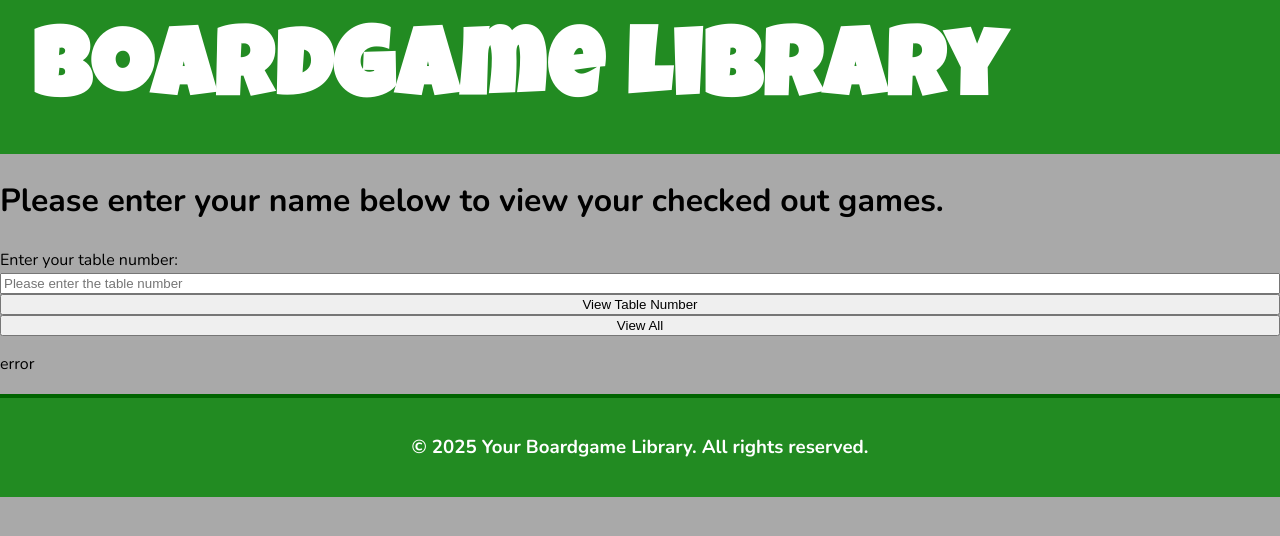
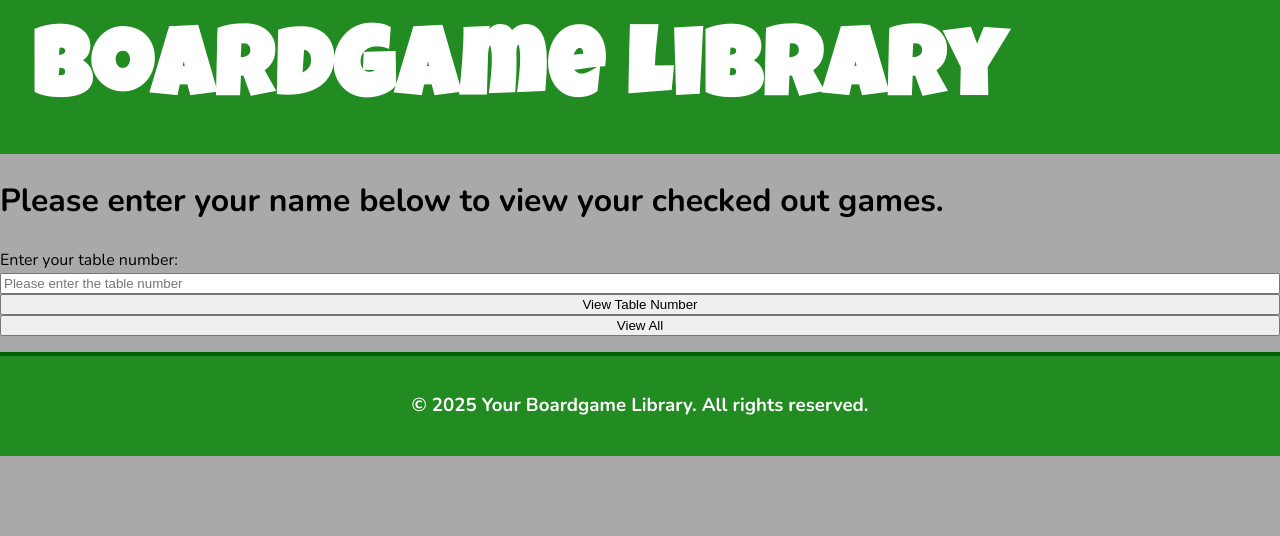
Before and after one commit to cdbroyles/Boardgame-Library-Full-Stack-Project, a React (Vite) app in the folder Boardgame-Library/: page /AccountLogin in a window 1280 px wide. Shown: the top 536 px of the page. Built offline with nearby package versions, Linux system fonts and the light colour scheme.

Commit message:
working on indexOf

```diff
--- a/Boardgame-Library/src/App.jsx
+++ b/Boardgame-Library/src/App.jsx
@@ -17,7 +17,6 @@ function App() {
             <Route path="/AccountLogin" element={<ViewCheckedOutItems />} />
             <Route path="/GameLibrary" element={<GameLibrary />} />
             <Route path="/Return" element={<ReturnGames />} />
-            <Route path="/ListOfCheckedOutItems" element={<ListOfCheckedOutItems />} />
           </Routes>
         </Router>
     </>
--- a/Boardgame-Library/src/assets/CheckedOutItems.jsx
+++ b/Boardgame-Library/src/assets/CheckedOutItems.jsx
@@ -4,6 +4,9 @@ let checkedOutItems = [{
 }, {
     tableNumber: 2,
     games: ["Gaia Project", "Clans of Caledonia"]
+}, {
+    tableNumber: 5,
+    games: ["Planet Unknown"]
 }]
 
 export default checkedOutItems;
--- a/Boardgame-Library/src/pages/ViewCheckedOutItems.jsx
+++ b/Boardgame-Library/src/pages/ViewCheckedOutItems.jsx
@@ -1,13 +1,32 @@
 import checkedOutItems from "../assets/CheckedOutItems";
 import Footer from "../components/CommonFooter";
 import Header from "../components/CommonHeader";
-import { useState } from "react"
+import { useEffect, useState } from "react";
 import ListOfCheckedOutItems from "./ListOfCheckedOutItems";
 import { Link } from "react-router-dom";
 
 const ViewCheckedOutItems = () => {
     const [tableNumber, setTableNumber] = useState("");
     const [isSubmitted, setIsSubmitted] = useState(false);
+    const [liveTableNumbers, setLiveTableNumbers] = useState([]);
+
+ //This defines which tables currently has at least one game checked out
+    useEffect(() => {
+        const activeTables = checkedOutItems.map(table => table.tableNumber);
+        setLiveTableNumbers(activeTables);
+    }, []);
+
+    console.log(liveTableNumbers[1]);
+    console.log(typeof(liveTableNumbers[1]));
+    // let activeTables = [];
+    // for (let table of checkedOutItems) {
+    //     // console.log("active tables = " + activeTables);
+    //     // console.log(table.tableNumber);
+    //     activeTables.push(table.tableNumber);
+    //     setLiveTableNumbers(activeTables);
+    //     console.log(liveTableNumbers.includes(2));
+    //     console.log(liveTableNumbers.includes(8));
+    // }
 
     const tableNumberFormSubmission = (event) => {
         event.preventDefault();
@@ -17,17 +36,26 @@ const ViewCheckedOutItems = () => {
         // console.log(typeof(activeTable));
         // console.log(activeTable[0].games);
         // console.log(checkedOutItems[tableNumber - 1].games);
-        console.log(tableNumber);
+        // console.log(tableNumber);
         setIsSubmitted(true);
-        }
+    };
 
+    console.log("table number input:" + tableNumber);
+    console.log("type of tableNumber: " + typeof(tableNumber));
     return (
         <div className="fill-page">
             <Header />
             <div>
-                <h1>Please enter your name below to view your checked out games.</h1>
-                <form id="checked-out-items-input-form" onSubmit={tableNumberFormSubmission}>
-                    <label htmlFor="table-number">Enter your table number:</label>
+                <h1>
+                    Please enter your name below to view your checked out games.
+                </h1>
+                <form
+                    id="checked-out-items-input-form"
+                    onSubmit={tableNumberFormSubmission}
+                >
+                    <label htmlFor="table-number">
+                        Enter your table number:
+                    </label>
                     <input
                         type="text"
                         id="table-number"
@@ -36,17 +64,39 @@ const ViewCheckedOutItems = () => {
                         value={tableNumber}
                         onChange={(event) => {
                             setTableNumber(event.target.value);
-                            setIsSubmitted(false)
+                            setIsSubmitted(false);
                         }}
-                        required />
-                    <button type="submit" id="submit-table-number-button" className="submit-button">View Table Number</button>
-                    <button type="submit" id="submit-all-button" className="submit-button">View All</button>
+                        required
+                    />
+                    <button
+                        type="submit"
+                        id="submit-table-number-button"
+                        className="submit-button"
+                    >
+                        View Table Number
+                    </button>
+                    <button
+                        type="submit"
+                        id="submit-all-button"
+                        className="submit-button"
+                    >
+                        View All
+                    </button>
                 </form>
-            { isSubmitted ? (<ListOfCheckedOutItems tableNumber={tableNumber} games={checkedOutItems[tableNumber - 1].games} />) : <p>error</p>}
+                {isSubmitted && liveTableNumbers.includes(Number(tableNumber)) ? (
+                    <ListOfCheckedOutItems
+                        tableNumber={tableNumber}
+                        games={checkedOutItems[indexOf(tableNumber)].games}
+                    />
+                ) : isSubmitted ? (
+                    <p>Please enter an active table number.</p>
+                ) : (
+                    <p></p>
+                )}
             </div>
             <Footer />
         </div>
     );
-}
+};
 
 export default ViewCheckedOutItems;
```
